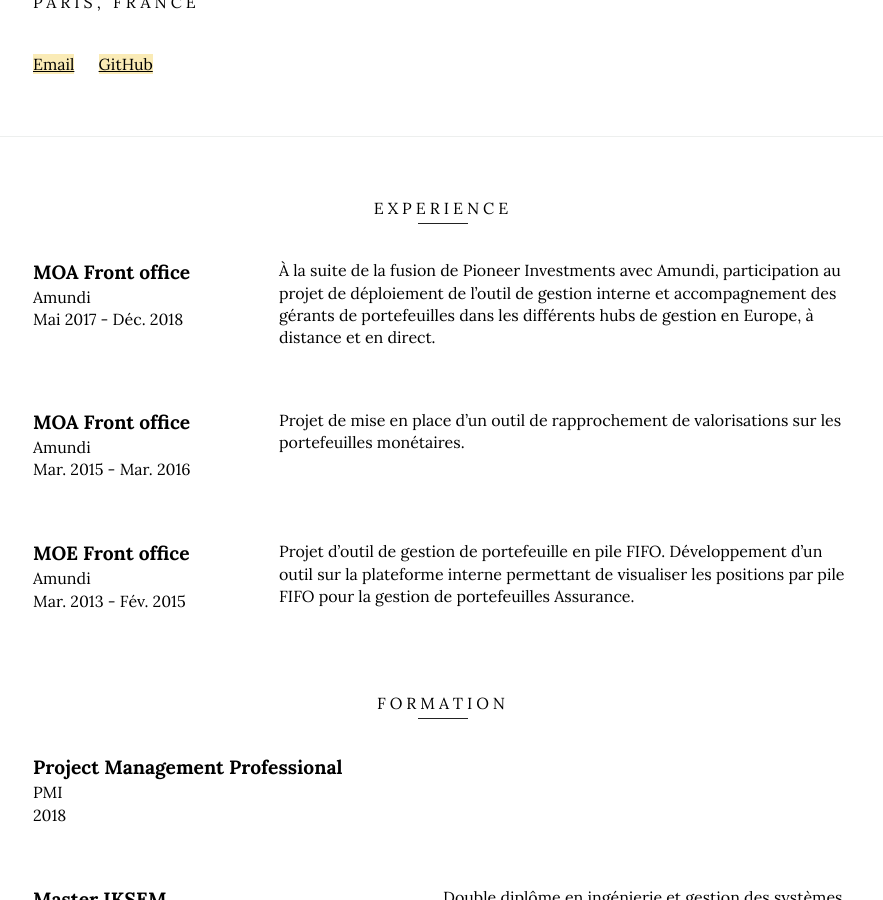
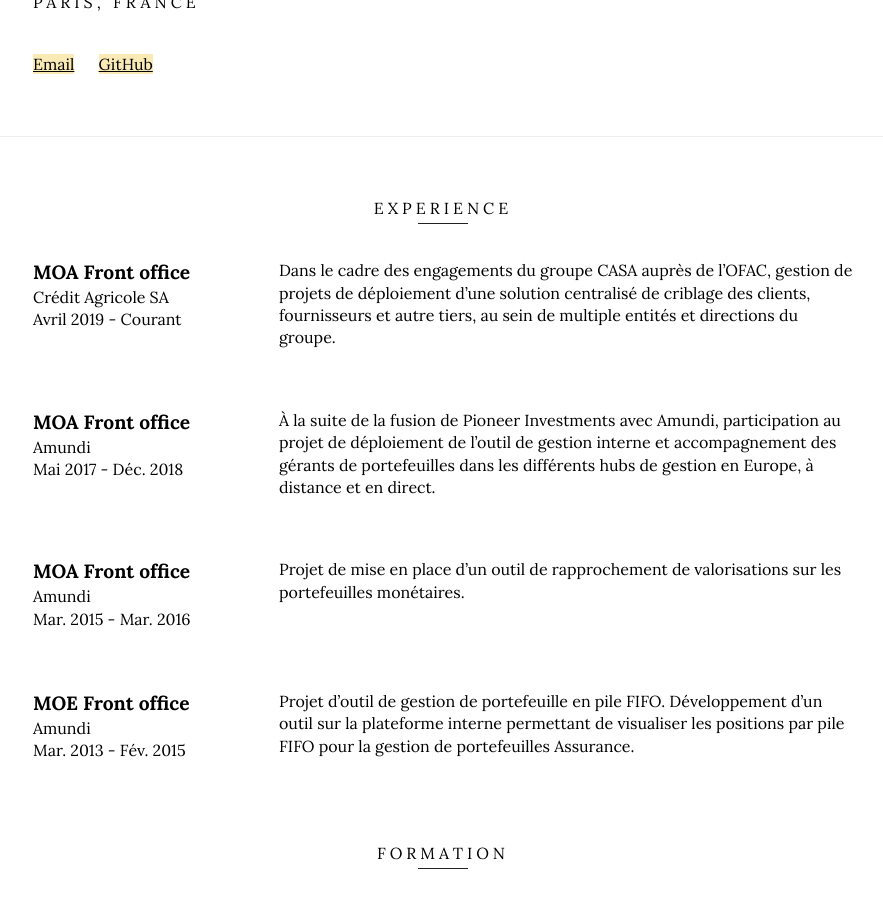
Before and after one commit to guillaumevidal/github.io, a Jekyll site: the page built from index.html, in a window 1280 px wide and 900 px high, scrolled down 378 px. Shown: the whole window, without its empty margins (197-1080 px from the left). Built offline with Jekyll 4.4.1, drawn with Linux system fonts in a browser that asks for light colours.

Commit message:
Added job

```diff
--- a/_data/jobs.yml
+++ b/_data/jobs.yml
@@ -1,3 +1,8 @@
+-   title: MOA Front office
+    company: Crédit Agricole SA
+    description: Dans le cadre des engagements du groupe CASA auprès de l’OFAC, gestion de projets de déploiement d’une solution centralisé de criblage des clients, fournisseurs et autre tiers, au sein de multiple entités et directions du groupe.
+    period: Avril 2019 - Courant
+
 -   title: MOA Front office
     company: Amundi
     description: À la suite de la fusion de Pioneer Investments avec Amundi, participation au projet de déploiement de l’outil de gestion interne et accompagnement des gérants de portefeuilles dans les différents hubs de gestion en Europe, à distance et en direct.
```
